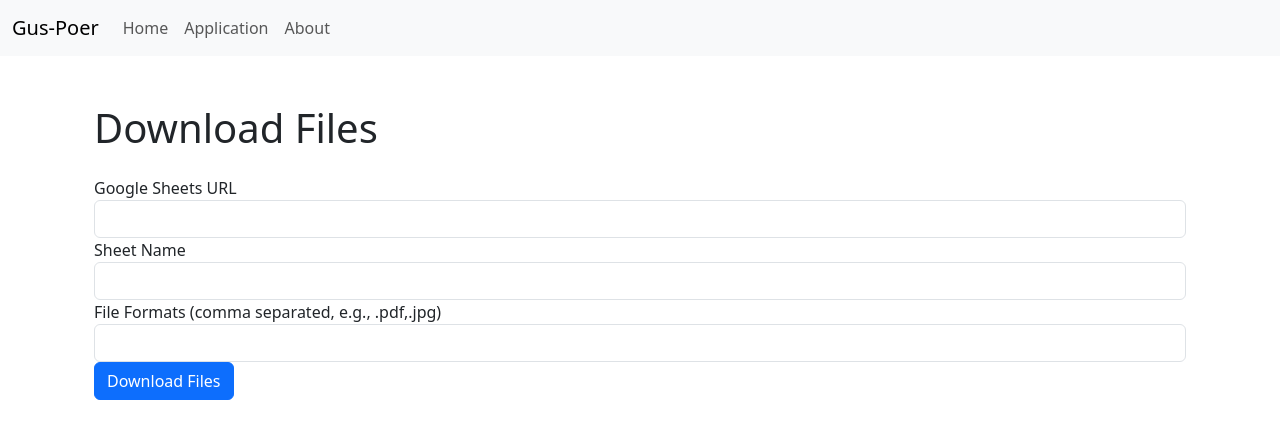
After one commit to mrx-ndeso/web-flask1, a Flask app: page /download_files in a window 1280 px wide. The commit adds this page. Shown: the top 439 px of the page. Run offline with Flask 3, Linux system fonts and the light colour scheme.

Commit message:
update 21 agustus 2024

```diff
--- a/blueprints/main.py
+++ b/blueprints/main.py
@@ -3,6 +3,11 @@ import gspread
 from oauth2client.service_account import ServiceAccountCredentials
 import pandas as pd
 import io
+import requests
+import os
+import zipfile
+import mimetypes
+import re
 
 main = Blueprint('main', __name__)
 
@@ -149,3 +154,65 @@ def combine_xlsx():
             return f"An error occurred: {e}"
 
     return render_template('combine_xlsx.html')
+
+
+@main.route('/download_files', methods=['GET', 'POST'])
+def download_files():
+    if request.method == 'POST':
+        sheet_url = request.form['sheet_url']
+        sheet_name = request.form['sheet_name']
+        formats = request.form['formats'].split(',')  # Ambil format file dari form
+
+        try:
+            # Buka spreadsheet dan worksheet
+            spreadsheet = client.open_by_url(sheet_url)
+            worksheet = spreadsheet.worksheet(sheet_name)
+
+            # Ambil data dari sheet
+            rows = worksheet.get_all_values()
+            headers = rows[0]
+            data = rows[1:]
+
+            # Inisialisasi file ZIP
+            zip_buffer = io.BytesIO()
+            with zipfile.ZipFile(zip_buffer, 'w', zipfile.ZIP_DEFLATED) as zip_file:
+                for index, row in enumerate(data):
+                    if len(row) < 2:
+                        continue  # Skip rows without enough data
+
+                    unique_name = row[0]  # Nama unik dari kolom pertama
+                    links = row[1:3]  # Link dari kolom kedua dan ketiga
+
+                    # Jika ada lebih banyak format daripada link, kita gunakan format default untuk sisa link
+                    if len(formats) < len(links):
+                        formats.extend(['.unknown'] * (len(links) - len(formats)))
+
+                    for i, (link, file_format) in enumerate(zip(links, formats)):
+                        if link and link.startswith("https://drive.google.com"):
+                            try:
+                                # Extract file ID from the link
+                                file_id = link.split('/')[-2]
+                                # Generate the download URL
+                                download_url = f"https://drive.google.com/uc?id={file_id}&export=download"
+
+                                # Mendapatkan nama file dari header link dan format
+                                header = headers[i + 1] if i + 1 < len(headers) else "unknown"
+                                file_name = f"{index + 1}_{unique_name}_{header}{file_format}"  # Format file ditambahkan di sini
+
+                                # Unduh file
+                                response = requests.get(download_url, stream=True)
+                                if response.status_code == 200:
+                                    zip_file.writestr(file_name, response.content)
+                                else:
+                                    print(f"Failed to download file from {link}")
+
+                            except Exception as e:
+                                print(f"Error downloading file from link: {link}\n{e}")
+
+            zip_buffer.seek(0)
+            return send_file(zip_buffer, as_attachment=True, download_name='files.zip')
+
+        except Exception as e:
+            return f"An error occurred: {e}"
+
+    return render_template('download_files.html')
--- a/templates/application.html
+++ b/templates/application.html
@@ -18,6 +18,10 @@
         <li class="list-group-item">
             <a class="link-primary" href="{{ url_for('main.combine_xlsx') }}">Combine xlsx</a>
         </li>
+    </li>
+    <li class="list-group-item">
+        <a class="link-primary" href="{{ url_for('main.download_files') }}">Download Files from Google Drive</a>
+    </li>
     </ul>
 </div>
 {% endblock %}
--- /dev/null
+++ b/templates/download_files.html
@@ -0,0 +1,24 @@
+{% extends "layout.html" %}
+
+{% block title %}Download Files from Google Drive{% endblock %}
+
+{% block content %}
+<div class="container mt-5">
+    <h1 class="mb-4">Download Files</h1>
+    <form method="post" action="{{ url_for('main.download_files') }}">
+        <div class="form-group">
+            <label for="sheet_url">Google Sheets URL</label>
+            <input type="url" class="form-control" id="sheet_url" name="sheet_url" required>
+        </div>
+        <div class="form-group">
+            <label for="sheet_name">Sheet Name</label>
+            <input type="text" class="form-control" id="sheet_name" name="sheet_name" required>
+        </div>
+        <div class="form-group">
+            <label for="formats">File Formats (comma separated, e.g., .pdf,.jpg)</label>
+            <input type="text" class="form-control" id="formats" name="formats" required>
+        </div>
+        <button type="submit" class="btn btn-primary">Download Files</button>
+    </form>
+</div>
+{% endblock %}
```
